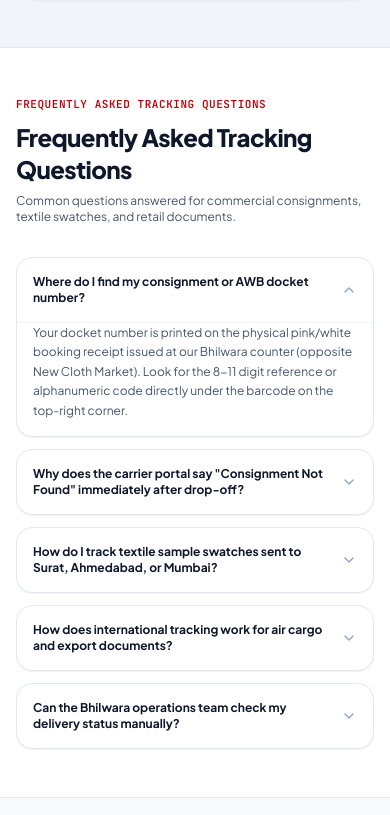
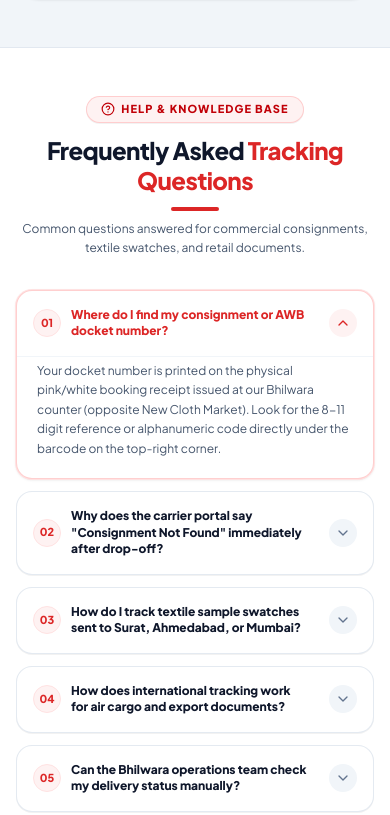
Before and after one commit to Mohmmad-Dilshan/economic-courier-bhilwara, a Next.js app: page /track-shipment in a window 390 px wide. Shown: the part 6389-7204 px from the top of the page. Built offline with nearby package versions, Linux system fonts and the light colour scheme; no server answers.

Commit message:
style(tracking): center FAQ section, add brand red heading accents, and enhance bold accordion cards

```diff
--- a/src/components/tracking/TrackShipmentView.tsx
+++ b/src/components/tracking/TrackShipmentView.tsx
@@ -896,43 +896,71 @@ export function TrackShipmentView() {
       {/* =========================================================================
           6. TRACKING FAQ ACCORDION
           ========================================================================= */}
-      <section className="py-12 sm:py-16 bg-white border-b border-slate-200">
+      <section className="py-12 sm:py-16 lg:py-20 bg-white border-b border-slate-200">
         <div className="max-w-[1240px] xl:max-w-[1360px] 2xl:max-w-[1480px] min-[1800px]:max-w-[1560px] mx-auto px-4 sm:px-6 lg:px-8 xl:px-10">
-          <div className="max-w-2xl mb-8 space-y-2">
-            <span className="text-[11px] font-mono font-bold uppercase tracking-wider text-red-700 block">
-              FREQUENTLY ASKED TRACKING QUESTIONS
-            </span>
-            <h2 className="text-2xl sm:text-3xl font-black tracking-tight text-[#0F172A]">
-              Frequently Asked Tracking Questions
+          {/* Centered Section Header */}
+          <div className="text-center max-w-2xl mx-auto mb-8 sm:mb-12 space-y-3">
+            <div className="inline-flex items-center gap-1.5 px-3.5 py-1 rounded-full bg-red-50 border border-red-200/90 text-red-700 text-[11px] font-extrabold tracking-widest uppercase shadow-2xs">
+              <HelpCircle className="w-3.5 h-3.5 text-red-700" />
+              <span>HELP &amp; KNOWLEDGE BASE</span>
+            </div>
+
+            <h2 className="text-2xl sm:text-3xl lg:text-4xl font-black tracking-tight text-slate-900 leading-tight">
+              Frequently Asked <span className="text-[#DC2626]">Tracking Questions</span>
             </h2>
-            <p className="text-xs sm:text-sm text-slate-600 font-normal">
+
+            <div className="w-12 h-1 bg-[#DC2626] rounded-full mx-auto mt-2 mb-2" />
+
+            <p className="text-xs sm:text-sm lg:text-base text-slate-600 font-normal leading-relaxed">
               Common questions answered for commercial consignments, textile swatches, and retail documents.
             </p>
           </div>
 
-          <div className="max-w-3xl space-y-3">
+          {/* Centered Bold Accordion List */}
+          <div className="max-w-3xl lg:max-w-4xl mx-auto space-y-3 sm:space-y-3.5">
             {TRACKING_FAQS.map((faq, idx) => {
               const isOpen = openFaqIndex === idx;
               return (
                 <div
                   key={faq.q}
-                  className="rounded-2xl border border-slate-200 overflow-hidden bg-white transition-all shadow-2xs"
+                  className={`rounded-2xl transition-all duration-200 overflow-hidden ${
+                    isOpen
+                      ? 'bg-white border border-red-200/90 shadow-sm ring-1 ring-red-100'
+                      : 'bg-white border border-slate-200/90 shadow-2xs hover:border-slate-300'
+                  }`}
                 >
                   <button
                     type="button"
                     onClick={() => setOpenFaqIndex(isOpen ? null : idx)}
-                    className="w-full text-left p-4 sm:p-5 flex items-center justify-between gap-4 font-bold text-xs sm:text-sm text-slate-900 hover:text-[#DC2626] transition-colors cursor-pointer"
+                    className="w-full text-left p-4 sm:p-5 flex items-center justify-between gap-3 sm:gap-4 font-extrabold text-xs sm:text-sm lg:text-base text-slate-900 hover:text-[#DC2626] transition-colors cursor-pointer group"
                     aria-expanded={isOpen}
                   >
-                    <span>{faq.q}</span>
-                    <ChevronDown
-                      className={`w-4 h-4 text-slate-400 shrink-0 transition-transform duration-200 ${
-                        isOpen ? 'rotate-180 text-[#DC2626]' : ''
+                    <div className="flex items-center gap-2.5 sm:gap-3.5 min-w-0 pr-2">
+                      <span className="w-7 h-7 rounded-xl bg-red-50 text-[#DC2626] text-[11px] font-black flex items-center justify-center shrink-0 border border-red-100 group-hover:scale-105 transition-transform">
+                        0{idx + 1}
+                      </span>
+                      <span className={`font-extrabold leading-snug ${isOpen ? 'text-[#DC2626]' : 'text-slate-900'}`}>
+                        {faq.q}
+                      </span>
+                    </div>
+
+                    <div
+                      className={`w-7 h-7 sm:w-8 sm:h-8 rounded-full flex items-center justify-center shrink-0 transition-colors ${
+                        isOpen
+                          ? 'bg-red-50 text-[#DC2626]'
+                          : 'bg-slate-100 text-slate-500 group-hover:bg-red-50 group-hover:text-[#DC2626]'
                       }`}
-                    />
+                    >
+                      <ChevronDown
+                        className={`w-4 h-4 transition-transform duration-200 ${
+                          isOpen ? 'rotate-180' : ''
+                        }`}
+                      />
+                    </div>
                   </button>
+
                   {isOpen && (
-                    <div className="px-4 pb-4 sm:px-5 sm:pb-5 pt-0 text-xs sm:text-sm text-slate-600 leading-relaxed border-t border-slate-100 font-normal">
+                    <div className="px-5 pb-5 pt-1 text-xs sm:text-sm text-slate-600 leading-relaxed border-t border-slate-100 font-normal pl-5 sm:pl-14">
                       {faq.a}
                     </div>
                   )}
```
